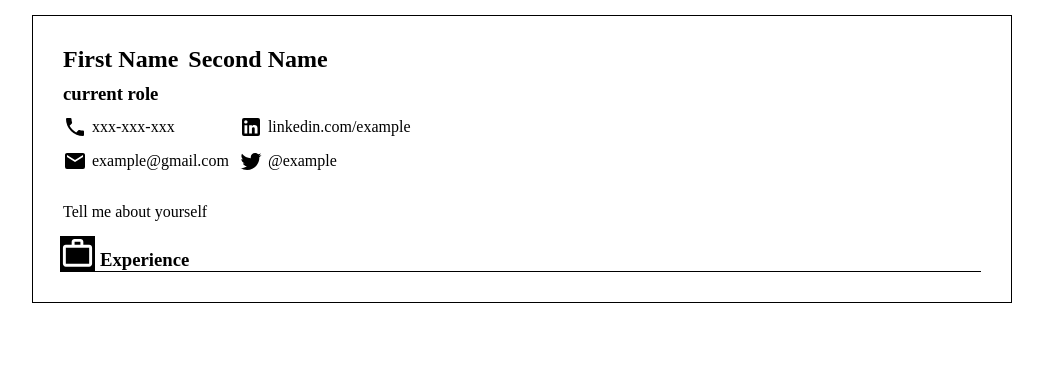
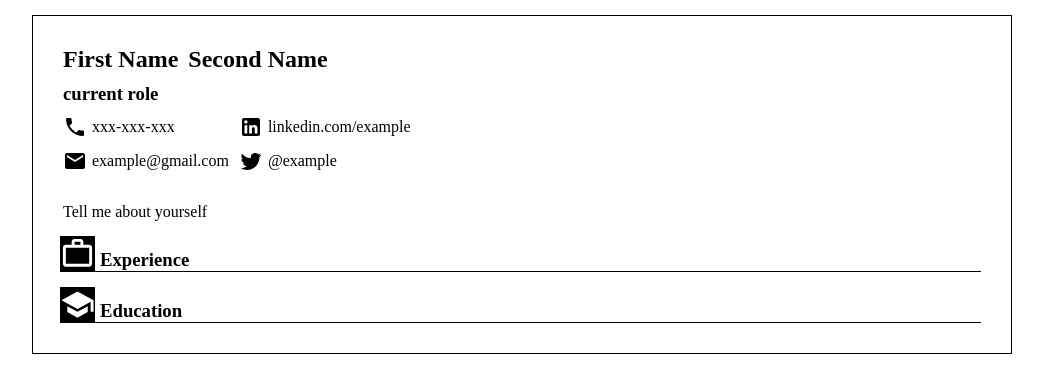
Before and after one commit to n3u5l7l/CV-Application, a React (Create React App) app: page / in a window 1280 px wide. Shown: the top 392 px of the page, without its empty margins (118-1161 px from the left). Built offline with nearby package versions, Linux system fonts and the light colour scheme.

Commit message:
Finish education section setup

```diff
--- a/src/App.js
+++ b/src/App.js
@@ -1,6 +1,8 @@
 import React, {Component} from "react";
 import Info from "./components/Info";
 import Experience from "./components/Experience";
+import Education from "./components/Education";
+
 class App extends Component{
   constructor(){
     super();
@@ -11,6 +13,7 @@ class App extends Component{
     <div className="App">
       <Info />
       <Experience />
+      <Education />
     </div>
     );
   }
--- a/src/components/Education.js
+++ b/src/components/Education.js
@@ -0,0 +1,21 @@
+import React from "react";
+import {ReactComponent as EducationLogo} from "../assets/school.svg";
+
+class Education extends React.Component{
+    constructor(){
+        super();
+    }
+
+    render(){
+        return (
+            <div className="education">
+                <div className="education-header">
+                    <EducationLogo alt="education" width="35" height="35" />
+                    <h3>Education</h3>
+                </div>
+            </div>
+        )
+    }
+}
+
+export default Education;
--- a/src/styles/index.css
+++ b/src/styles/index.css
@@ -66,16 +66,16 @@ h3{
 
 /* FOR the experience section */
 
-.experience-header{
+.experience-header, .education-header{
     display: flex;
     gap:5px;
     margin-left:-3px;
     border-bottom: 1px solid;
 }
-.experience-header > svg{
+.experience-header > svg, .education-header > svg{
     background-color: black;
 }
-.experience-header > h3{
+.experience-header > h3, .education-header > h3{
     display: flex;
     align-items: flex-end;
 }
```
Also changed, not shown: src/assets/school.svg.
